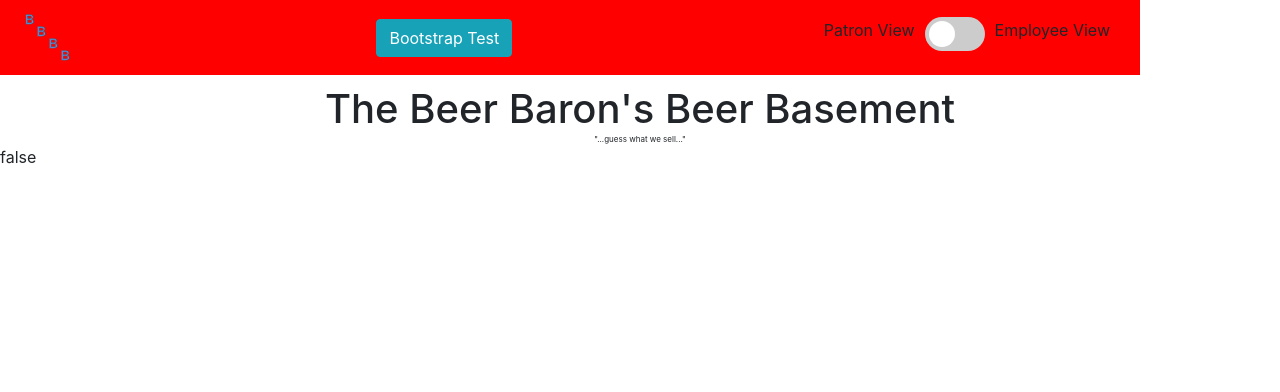
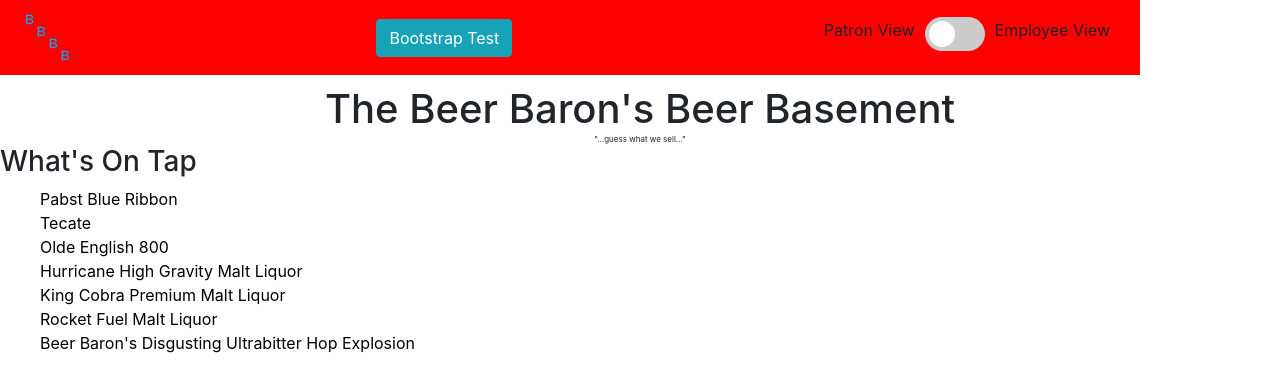
Before and after one commit to josephfriesen/beer-baron, an Angular app: page / in a window 1280 px wide. Shown: the top 392 px of the page. Built offline with nearby package versions, Linux system fonts and the light colour scheme.

Commit message:
Add ability to list available kegs in keg-display component.

```diff
--- a/src/app/header/header.component.ts
+++ b/src/app/header/header.component.ts
@@ -13,17 +13,14 @@
 
   ngOnInit() {
     this.employeeView = false;
-    console.log(this.employeeView)
   }
 
   toggle(): void {
-    console.log('click!');
     if (this.employeeView) {
       this.employeeView = false;
     } else {
       this.employeeView = true;
     }
-    console.log(this.employeeView);
   }
 
 }
--- a/src/app/keg-display/keg-display.component.css
+++ b/src/app/keg-display/keg-display.component.css
@@ -0,0 +1,8 @@
+ul {
+  list-style: none;
+}
+
+a {
+  color: black;
+  text-decoration: none;
+}
--- a/src/app/keg-display/keg-display.component.html
+++ b/src/app/keg-display/keg-display.component.html
@@ -1 +1,9 @@
-{{employeeView}}
+<div class="header">
+  <h3>What's On Tap</h3>
+</div>
+
+<div class="keg-list">
+  <ul>
+    <li *ngFor="let keg of inventory"><a href="#" (click)="selectedKeg = keg.id; log(selectedKeg)">{{keg.name}}</a></li>
+  </ul>
+</div>
--- a/src/app/keg-display/keg-display.component.ts
+++ b/src/app/keg-display/keg-display.component.ts
@@ -1,4 +1,6 @@
 import { Component, OnInit, Input } from '@angular/core';
+import { Keg } from '../models/keg.model';
+import { kegs } from '../models/mock-kegs';
 
 @Component({
   selector: 'keg-display',
@@ -7,11 +9,20 @@
 })
 export class KegDisplayComponent implements OnInit {
 
+  inventory = kegs;
+  selectedKeg: number;
+
+  log(arg): void {
+    console.log(arg);
+  }
+
   constructor() { }
 
   ngOnInit() {
+    console.log(this.inventory);
   }
 
   @Input() employeeView: boolean;
 
+
 }
--- a/src/app/models/keg.model.ts
+++ b/src/app/models/keg.model.ts
@@ -1,4 +1,5 @@
 export class Keg {
+  id: number;
   name: string;
   price: number;
   brewery: string;
@@ -6,11 +7,13 @@
   style: string;
   pintsLeft: number;
 
-  constructor(name, price, brewery, abv, style, pints = 124) {
+  constructor(id, name, price, brewery, abv, style, pints = 124) {
+    this.id = id;
     this.name = name;
-    this.price = price;
+    this.price = price.toFixed(2);
     this.brewery = brewery;
-    this.abv = abv;
+    this.abv = abv.toFixed(2);
     this.style = style;
+    this.pintsLeft = pints;
   }
 }
--- a/src/app/models/mock-kegs.ts
+++ b/src/app/models/mock-kegs.ts
@@ -1,8 +1,9 @@
 import { Keg } from './keg.model';
 
-export const kegs = [
+export let kegs = [
 
   new Keg(
+    1,
     'Pabst Blue Ribbon',
     3.00,
     'Pabst Brewing Company',
@@ -12,6 +13,7 @@
   ),
 
   new Keg(
+    2,
     'Tecate',
     3.00,
     'Cervecería Cuauhtémoc Moctezuma, S.A. de C.V.',
@@ -21,6 +23,7 @@
   ),
 
   new Keg(
+    3,
     'Olde English 800',
     1.50,
     'Miller Brewing Company',
@@ -30,6 +33,7 @@
   ),
 
   new Keg(
+    4,
     'Hurricane High Gravity Malt Liquor',
     1.00,
     'Anheuser-Busch',
@@ -39,6 +43,7 @@
   ),
 
   new Keg(
+    5,
     'King Cobra Premium Malt Liquor',
     1.50,
     'Anheuser-Busch',
@@ -48,6 +53,7 @@
   ),
 
   new Keg(
+    6,
     'Rocket Fuel Malt Liquor',
     2.00,
     'Northrop-Grumman Corporation',
@@ -57,6 +63,7 @@
   ),
 
   new Keg(
+    7,
     'Beer Baron\'s Disgusting Ultrabitter Hop Explosion',
     6.50,
     'Beer Baron Brewing',
```
